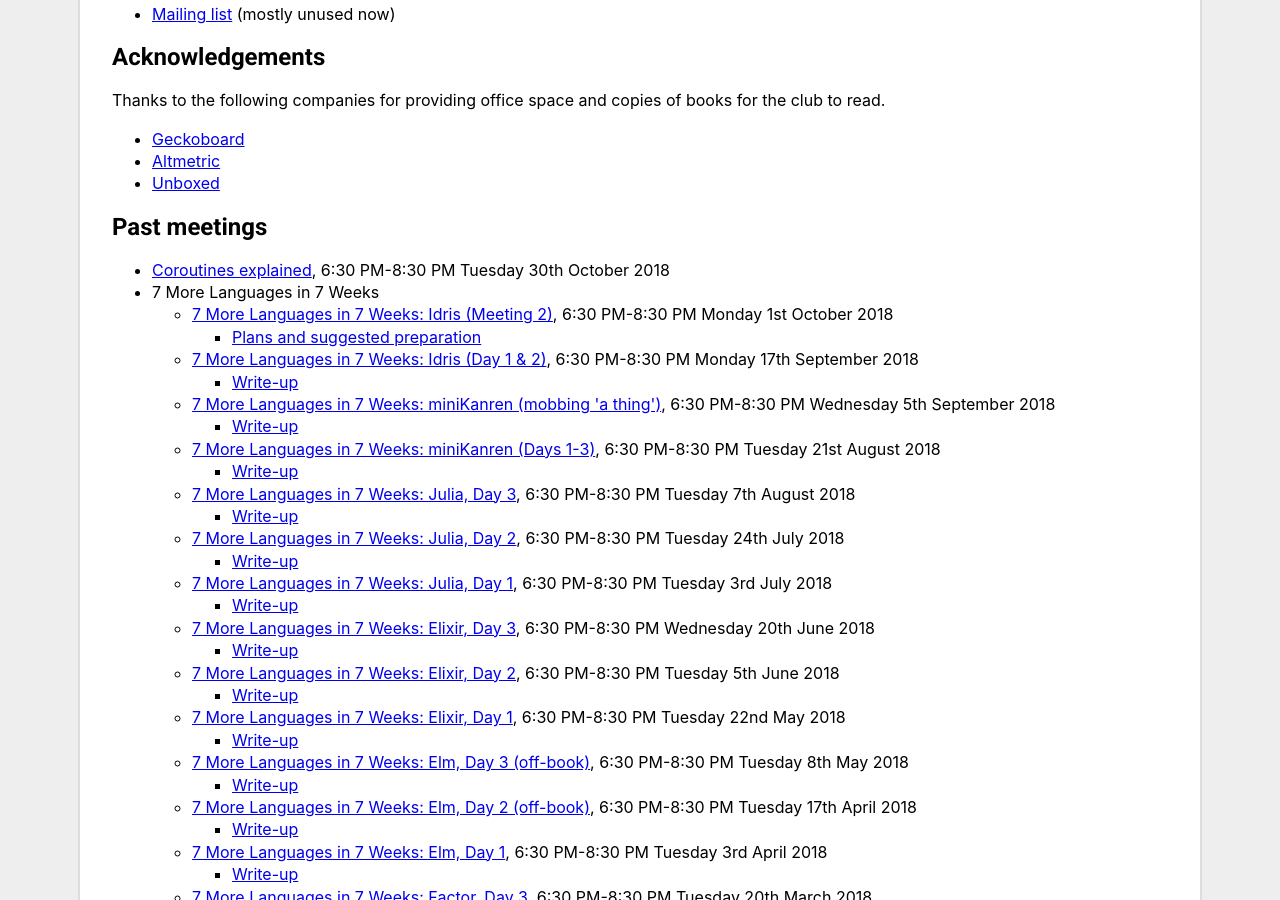
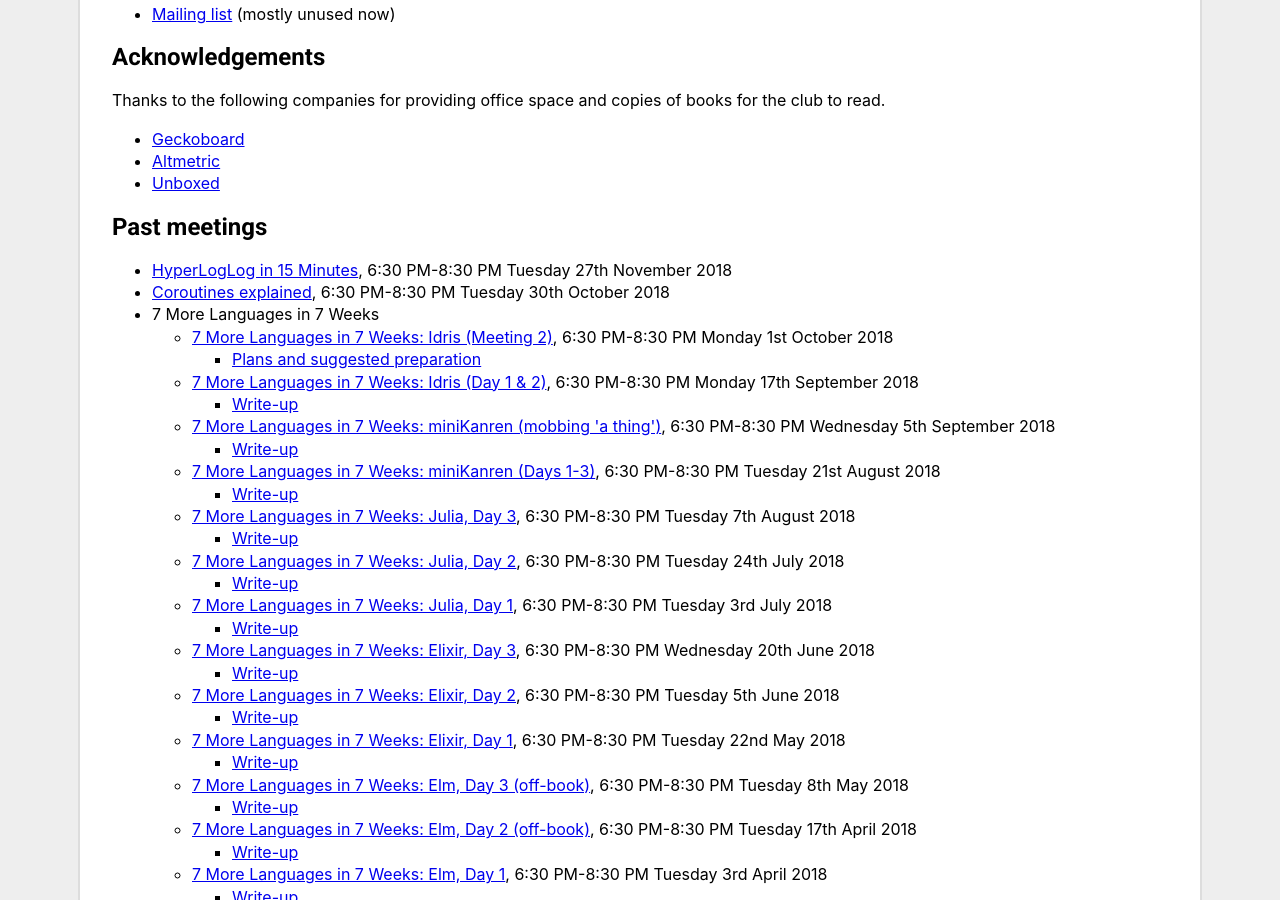
Before and after one commit to computationclub/computationclub.github.io, a Jekyll site: the page built from index.html, in a window 1280 px wide and 900 px high, scrolled down 1639 px. Built offline with Jekyll 4.4.1, drawn with Linux system fonts in a browser that asks for light colours.

Commit message:
Add HyperLogLog in 15 minutes meeting

```diff
--- a/_data/meetings.yml
+++ b/_data/meetings.yml
@@ -1,3 +1,7 @@
+- date: 2018-11-27
+  title: "HyperLogLog in 15 Minutes"
+  url: https://attending.io/events/computation-club-hyperloglog-in-15-minutes
+
 - date: 2018-10-30
   title: "Coroutines explained"
   url: https://attending.io/events/computation-club-coroutines-explained
--- a/index.html
+++ b/index.html
@@ -25,7 +25,7 @@ layout: default
 </section>
 
 <section id="future-meetings" class="box">
-  <iframe class="map" src="https://www.google.com/maps/embed?pb=!1m18!1m12!1m3!1d2481.490184252515!2d-0.1453553485210552!3d51.54091001597332!2m3!1f0!2f0!3f0!3m2!1i1024!2i768!4f13.1!3m3!1m2!1s0x48761ae188d1b8e1%3A0x18fcb9f0c7695ddd!2sFutureLearn+Ltd!5e0!3m2!1sen!2suk!4v1540211972843" width="600" height="450" frameborder="0" style="border:0" allowfullscreen></iframe>
+  <iframe class="map" src="https://www.google.com/maps/embed?pb=!1m18!1m12!1m3!1d2481.8218708628615!2d-0.12394478453163742!3d51.53482691651899!2m3!1f0!2f0!3f0!3m2!1i1024!2i768!4f13.1!3m3!1m2!1s0x48761b508b7c9a1f%3A0x2e4d93965b484d0f!2sWeWork!5e0!3m2!1sen!2suk!4v1543167614203" width="600" height="450" frameborder="0" style="border:0" allowfullscreen></iframe>
   <h2>Future meetings</h2>
 
   <ul>
```
